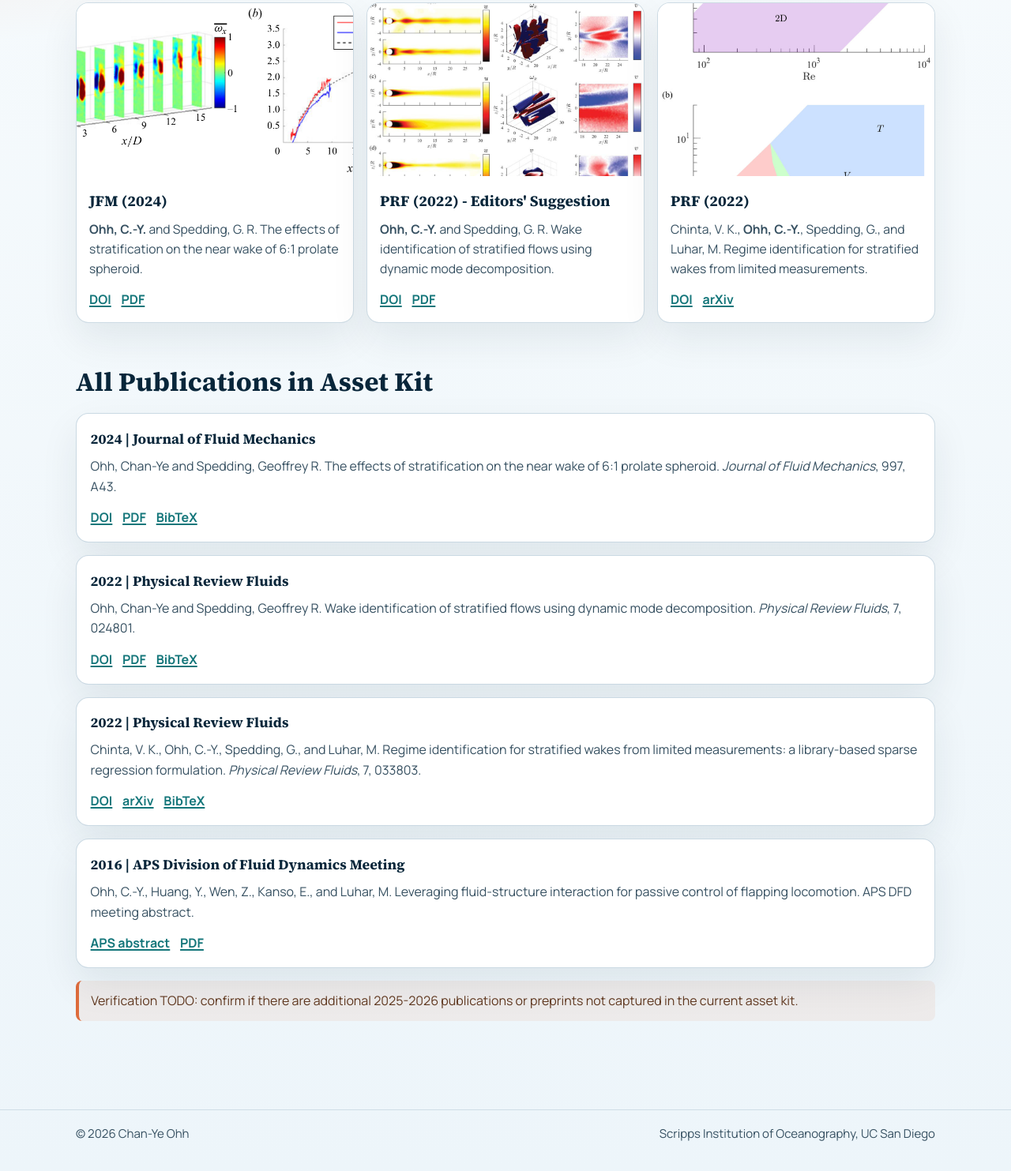
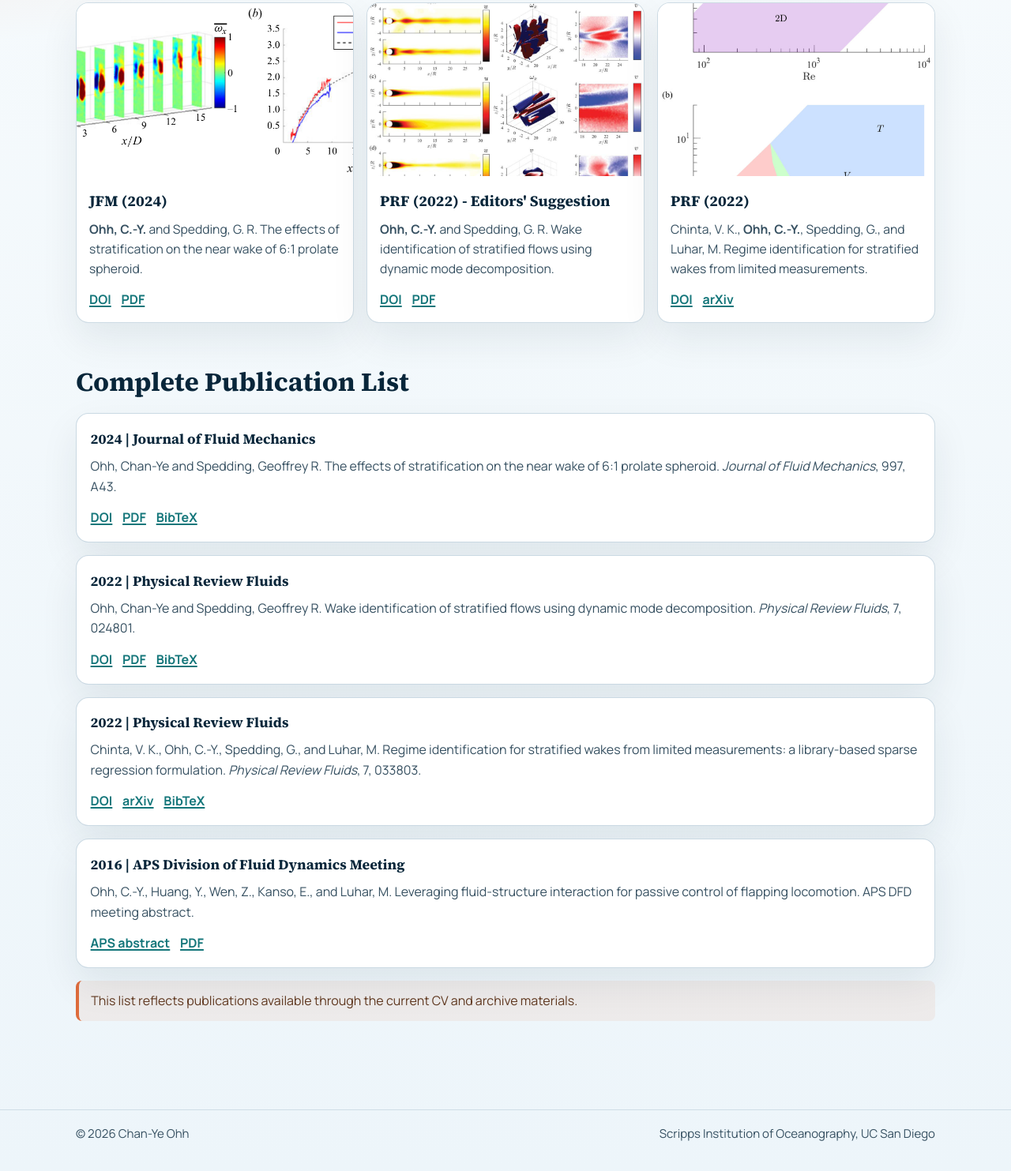
Before and after one commit to hoidn/cysite2, a plain HTML site: page publications.html in a window 1280 px wide. Shown: the part 362-1845 px from the top of the page at 79% size. Drawn offline with Linux system fonts and the light colour scheme.

Commit message:
Polish publications page copy

```diff
--- a/publications.html
+++ b/publications.html
@@ -72,7 +72,7 @@
     </section>
 
     <section class="reveal" aria-labelledby="all-heading">
-      <h2 id="all-heading" class="section-head">All Publications in Asset Kit</h2>
+      <h2 id="all-heading" class="section-head">Complete Publication List</h2>
       <div class="pub-list">
         <article class="pub-item">
           <h3>2024 | Journal of Fluid Mechanics</h3>
@@ -123,7 +123,7 @@
         </article>
       </div>
       <div class="notice" style="margin-top:1rem;">
-        Verification TODO: confirm if there are additional 2025-2026 publications or preprints not captured in the current asset kit.
+        This list reflects publications available through the current CV and archive materials.
       </div>
     </section>
   </main>
```
